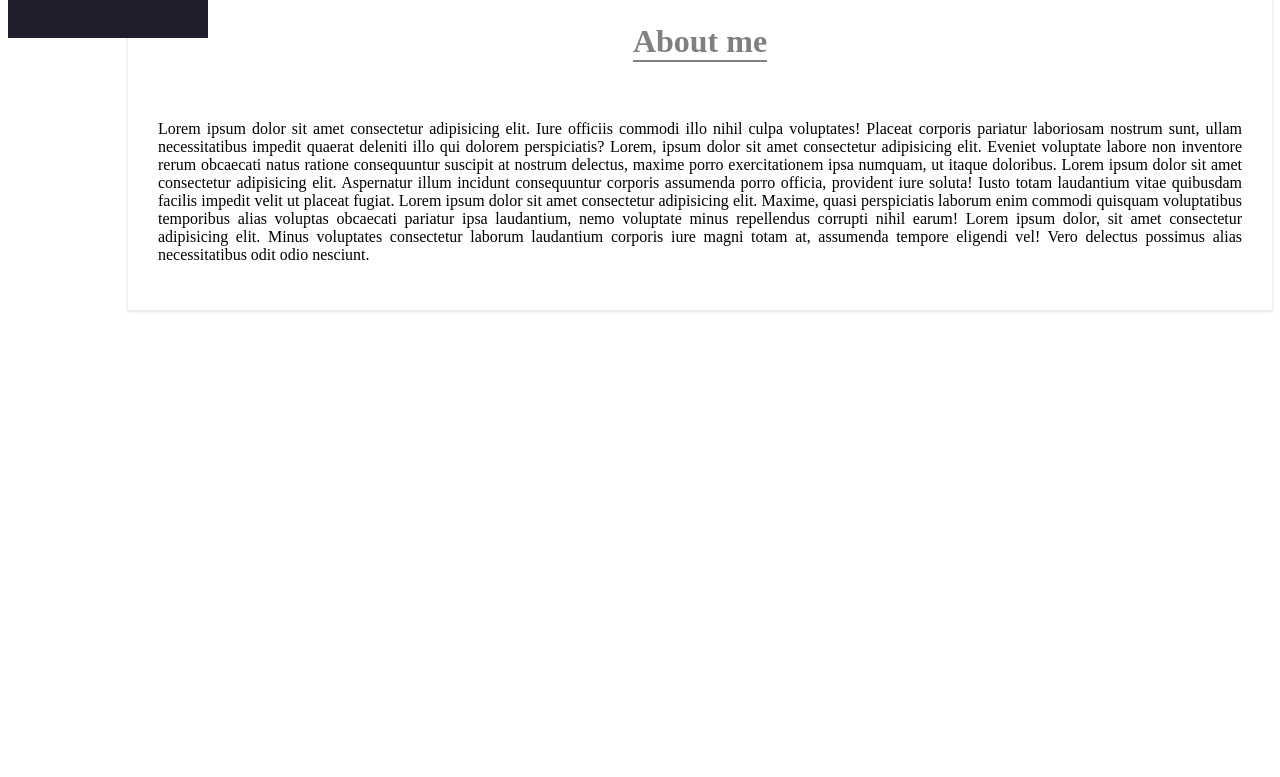
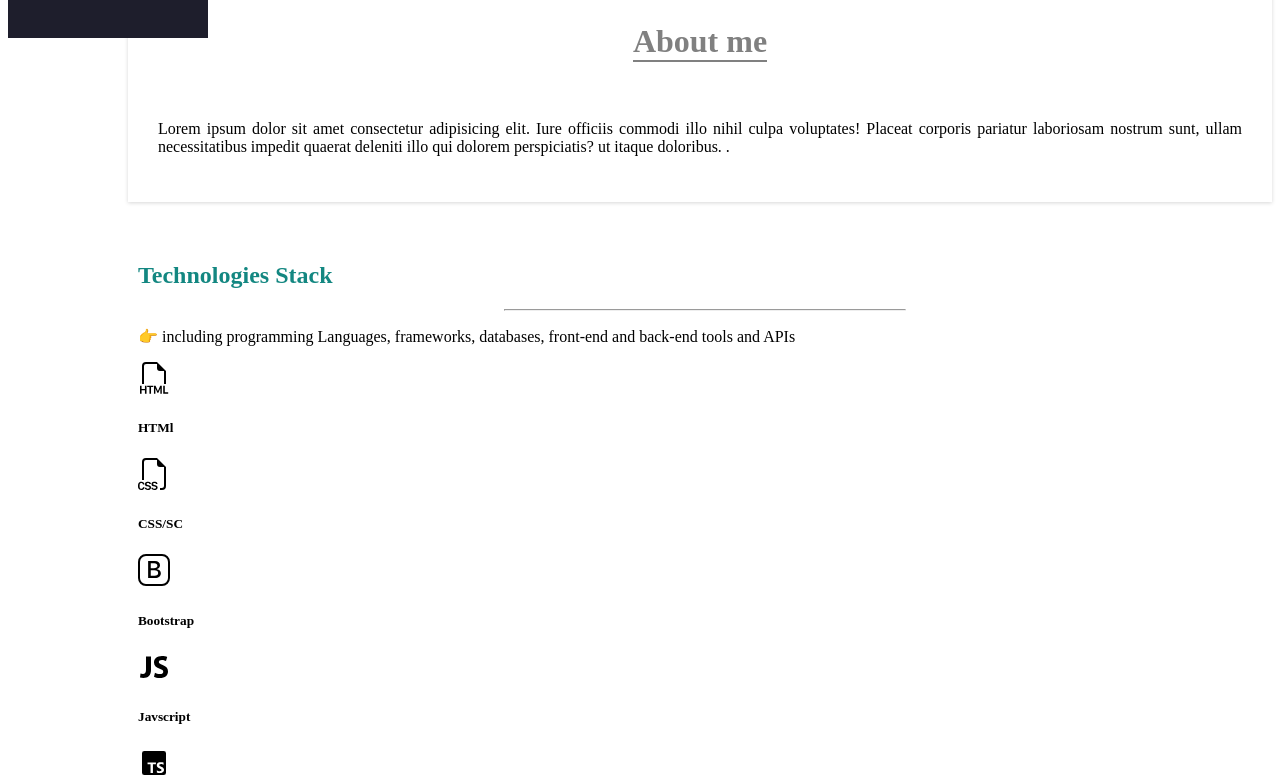
Before and after one commit to amandeepdhillon123/Portfolio, a React app: page / in a window 1280 px wide. Shown: the part 770-1547 px from the top of the page. Before the commit the page ends 1110 px from the top, so only its background shows below. Built offline with nearby package versions, Linux system fonts and the light colour scheme; the HTML template or start-up script is replaced by a standard one.

Commit message:
techStack page

```diff
--- a/src/App.jsx
+++ b/src/App.jsx
@@ -2,6 +2,7 @@ import { useState } from "react";
 import Layout from "./components/Layout/Layout";
 import "./App.css";
 import About from "./pages/About/About";
+import Techstack from "./pages/Techstack/Techstack";
 
 function App() {
   return (
@@ -10,6 +11,7 @@ function App() {
       <div className="container">
       <About/>
       </div>
+      <Techstack/>
 
     </>
   );
--- a/src/pages/About/About.jsx
+++ b/src/pages/About/About.jsx
@@ -13,11 +13,10 @@ const About = () => {
                    <h1>About me</h1>
                    <p>Lorem ipsum dolor sit amet consectetur adipisicing elit. Iure officiis commodi illo nihil culpa voluptates! Placeat corporis pariatur laboriosam nostrum sunt, ullam necessitatibus impedit quaerat deleniti illo qui dolorem perspiciatis?
 
-                    Lorem, ipsum dolor sit amet consectetur adipisicing elit. Eveniet voluptate labore non inventore rerum obcaecati natus ratione consequuntur suscipit at nostrum delectus, maxime porro exercitationem ipsa numquam, ut itaque doloribus.
-                    Lorem ipsum dolor sit amet consectetur adipisicing elit. Aspernatur illum incidunt consequuntur corporis assumenda porro officia, provident iure soluta! Iusto totam laudantium vitae quibusdam facilis impedit velit ut placeat fugiat.
+                    ut itaque doloribus.
 
-                    Lorem ipsum dolor sit amet consectetur adipisicing elit. Maxime, quasi perspiciatis laborum enim commodi quisquam voluptatibus temporibus alias voluptas obcaecati pariatur ipsa laudantium, nemo voluptate minus repellendus corrupti nihil earum!
-                    Lorem ipsum dolor, sit amet consectetur adipisicing elit. Minus voluptates consectetur laborum laudantium corporis iure magni totam at, assumenda tempore eligendi vel! Vero delectus possimus alias necessitatibus odit odio nesciunt.
+
+.
                    </p>
                </div>
              </div>
--- /dev/null
+++ b/src/pages/Techstack/Techstack.css
@@ -0,0 +1,29 @@
+.techstack{
+    padding-left: 130px;
+    margin-top: 60px ;
+}
+.techstack hr{
+    color: #138781;
+    width: 400px;
+    margin: 10px auto;
+}
+
+.techstack h2{
+    font-weight: bold;
+    color: #138781;
+}
+.techstack .card{
+    cursor: pointer;
+}
+.techstack .tech-icon{
+    font-size: 2rem;
+    margin-right: 10px;
+
+}
+.techstack .card:hover{
+    background-color: #138781;
+    color: white;
+    /* border: none; */
+    transition: 1s;
+    box-shadow: rgba(0, 0, 0, 0.35) 0px 5px 15px;
+}
--- /dev/null
+++ b/src/pages/Techstack/Techstack.jsx
@@ -0,0 +1,41 @@
+import React from 'react'
+import "./Techstack.css"
+import { TeachstackList } from '../../utils/TeachstackList'
+const Techstack = () => {
+  return (
+    <>
+    <div className='container techstack'>
+        <h2 className='col-12 mt-3 mb-1 text-center'>Technologies Stack</h2>
+        <hr />
+        <p className='pb-3 text-center'>👉 including programming Languages, frameworks, databases, front-end and back-end tools and APIs</p>
+
+
+        <div className='row'>
+           {
+             TeachstackList.map(tech =>(
+              <div key={tech._id}  className="col-md-3">
+                <div className="card m-2">
+                    <div className="card-content">
+                       <div className="card-body">
+                        <div className="media d-flex justify-content-center">
+                           <div className="align-self-center">
+                           <tech.icon className='tech-icon'/>
+                           </div>
+                            <div className="media-body">
+                                <h5>{tech.name}</h5>
+                            </div>
+                        </div>
+                       </div>
+                    </div>
+                </div>
+              </div>
+             ))
+           }
+    </div>
+    </div>
+
+    </>
+  )
+}
+
+export default Techstack
--- /dev/null
+++ b/src/utils/TeachstackList.jsx
@@ -0,0 +1,80 @@
+import {BsBootstrap,BsGithub ,BsFiletypeCss,BsFiletypeHtml} from "react-icons/bs"
+import {IoLogoJavascript} from "react-icons/io"
+import {BiLogoTypescript} from "react-icons/bi"
+import {RiReactjsLine} from "react-icons/ri"
+import {TbBrandNextjs} from "react-icons/tb"
+import {SiMui,SiTailwindcss,SiExpress,SiMongodb} from "react-icons/si"
+import {FaNodeJs} from "react-icons/fa"
+
+export const TeachstackList =[
+    {
+        _id:1,
+        name:"HTMl",
+        icon:BsFiletypeHtml
+    },
+
+   {
+        _id:2,
+        name:"CSS/SC",
+        icon:BsFiletypeCss
+    },
+    {
+        _id:3,
+        name:"Bootstrap",
+        icon:BsBootstrap
+    },
+    {
+        _id:4,
+        name:"Javscript",
+        icon:IoLogoJavascript
+    },
+    {
+        _id:5,
+        name:"Typescript",
+        icon:BiLogoTypescript,
+    },
+    {
+        _id:6,
+        name:"React JS",
+        icon:RiReactjsLine
+    },
+    {
+        _id:7,
+        name:"Nextjs",
+        icon:TbBrandNextjs
+    },
+    {
+        _id:8,
+        name:"React MUi",
+        icon:SiMui
+    },
+    {
+        _id:9,
+        name:"Tailwind",
+        icon:SiTailwindcss
+    },
+    {
+        _id:10,
+        name:"Nodejs",
+        icon:FaNodeJs
+    },
+    {
+        _id:11,
+        name:"Express",
+        icon:SiExpress
+    },
+    {
+        _id:12,
+        name:"MongoDb",
+        icon:SiMongodb
+    },
+
+    {
+        _id:13,
+        name:"GitHub",
+        icon:BsGithub
+    }
+
+
+
+]
```
